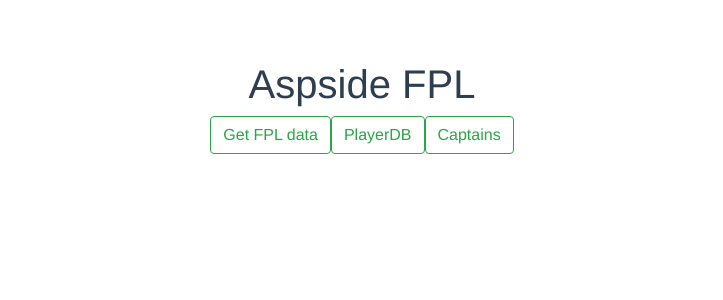
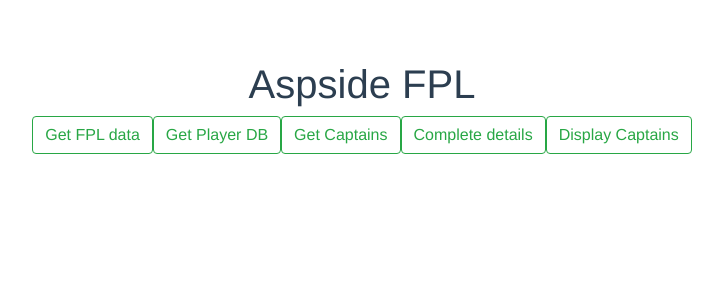
Before and after one commit to dmalvi/vue-fpl2, a Vue app: page / in a window 1280 px wide. Shown: the top 300 px of the page, without its empty margins (278-1001 px from the left). Built offline with nearby package versions, Linux system fonts and the light colour scheme.

Commit message:
functions prepared

```diff
--- a/src/components/Aspside.vue
+++ b/src/components/Aspside.vue
@@ -1,32 +1,40 @@
 <template>
   <div class="hello">
     <h1>{{ title }}</h1>
-    <!--
-    <button @click.prevent="fetchLeague">Get teams</button>
-    <button @click="fetch2">test2</button> -->
-    <button class="btn btn-outline-success" @click="fetchLeague2">Get FPL data</button>
-    <button class="btn btn-outline-success" @click="playerDatabase">PlayerDB</button>
-    <button class="btn btn-outline-success" @click="teamCaptains">Captains</button>
-    <div v-if="teams.length">
+    <button class="btn btn-outline-success" @click="fetchAspside">Get FPL data</button>
+    <button class="btn btn-outline-success" @click="fetchPlayerDb">Get Player DB</button>
+    <button class="btn btn-outline-success" @click="fetchCaptains">Get Captains</button>
+    <button class="btn btn-outline-success" @click="completeDetails">Complete details</button>
+    <button class="btn btn-outline-success" @click="captainNames">Display Captains</button>
+    <div v-if="teamWithCaptainIds.length">
       <table class="table">
         <thead>
           <tr>
             <th>Rank</th>
             <th>Name</th>
+            <!-- <th>Team ID</th> -->
             <th>Points</th>
+            <th>Captain</th>
+            <th>Vice Captain</th>
           </tr>
         </thead>
 
-        <tbody v-for="team in teams" v-bind:key="team.rank">
+        <tbody v-for="team in teamWithCaptainIds" v-bind:key="team.rank">
           <tr>
             <td>{{team.rank}}</td>
             <td>{{team.entry_name}}</td>
+            <!-- <td>{{team.entry}}</td> -->
             <td>{{team.total}}</td>
+            <td>{{team.captain_name}}</td>
+            <td>{{team.viceCaptain_name}}</td>
           </tr>
         </tbody>
 
       </table>
     </div>
+    <!-- <div v-if="loading">
+      {{ loading }}
+    </div> -->
   </div>
 </template>
 
@@ -36,13 +44,114 @@ export default {
   data() {
     return {
       title: 'Aspside FPL',
-      teamdata: [],
       teams: [],
       details: [],
       playersDb: [],
+      loading: '',
+      captainsArray:[],
+      capDbTemp: '',
+      teamWithCaptainIds:[]
     }
   },
+  created() {
+    // this.fetchAspside();
+    // this.fetchPlayerDb();
+    console.log('created!');
+  },
+  mounted() {
+    // this.fetchCaptains();
+    console.log('mounted!');
+  },
   methods: {
+  kbk() {
+
+  },
+  fetchAspside() {
+    // LeagueID: 116190
+    // this.loading = 'loading...'
+    let url = 'https://cors-anywhere.herokuapp.com/https://fantasy.premierleague.com/drf/leagues-classic-standings/116190'
+     fetch(url)
+        .then(response => response.json())
+        .then (jsonResponse => {
+          // this.teamData = jsonResponse;
+          this.teams = jsonResponse.standings.results;
+          console.log('League info done!');
+        })
+        // this.loading = '';
+  },
+  // https://fantasy.premierleague.com/drf/bootstrap-static
+  fetchPlayerDb(){
+    let url = 'https://cors-anywhere.herokuapp.com/https://fantasy.premierleague.com/drf/bootstrap-static'
+     fetch(url)
+        .then(response => response.json())
+        .then (jsonResponse => {
+          this.playersDb = jsonResponse.elements;
+          console.log('Players done!');
+        })
+  },
+  fetchCaptains(){
+    // https://fantasy.premierleague.com/drf/entry/877840/event/22/picks
+    let urlPart1 = 'https://cors-anywhere.herokuapp.com/https://fantasy.premierleague.com/drf/entry/';
+    let urlPart3 = '/event/';
+    let urlPart4Gw = '23';
+    let urlPart5 = '/picks';
+    for (let team of this.teams) {
+      let urlPart2TeamId = team.entry;
+      let cAndVc = {
+        teamId: team.entry,
+        name: team.entry_name,
+        captain: '',
+        captain_name: '',
+        viceCaptain: '',
+        viceCaptain_name: '',
+      };
+      fetch(urlPart1+urlPart2TeamId+urlPart3+urlPart4Gw+urlPart5)
+         .then(response => response.json())
+         .then (jsonResponse => {
+          let userData = jsonResponse;
+            for ( let players of userData.picks){
+              if (players.is_captain) {
+                cAndVc.captain = players.element;
+              } if (players.is_vice_captain) {
+                cAndVc.viceCaptain = players.element;
+              }
+            }
+            this.details.push(cAndVc);
+         })
+    }
+  },
+  completeDetails() {
+    let aspsideTeams = [...this.teams]
+    let captainsFromDb = [...this.details]
+    let finalArr = []
+    for (let team of aspsideTeams) {
+      let objToPush = {}
+      captainsFromDb.forEach(function(tm){
+        if (tm.teamId === team.entry){
+          objToPush = { ...tm, ...team}
+          finalArr.push(objToPush)
+        }
+      })
+    }
+    this.teamWithCaptainIds = finalArr;
+    this.captainNames()
+  },
+  captainNames() {
+    // id / first_name / second_name
+    let players = [...this.playersDb]
+    for (let lag of this.teamWithCaptainIds) {
+      players.forEach(function(pl){
+        if (pl.id === lag.captain) {
+          lag.captain_name = pl.first_name +' '+ pl.second_name
+        } else if (pl.id === lag.viceCaptain){
+          lag.viceCaptain_name = pl.first_name +' '+ pl.second_name
+        } else {
+          return null
+        }
+      });
+    }
+  }
+
   //   fetchLeague(){
   //     let users;
   //     let url = 'https://cors-anywhere.herokuapp.com/https://fantasy.premierleague.com/drf/leagues-classic-standings/116190'
@@ -59,42 +168,6 @@ export default {
   //   }
   //   request.send();
   // },
-  fetchLeague2() {
-    let url = 'https://cors-anywhere.herokuapp.com/https://fantasy.premierleague.com/drf/leagues-classic-standings/116190'
-     fetch(url)
-        .then(response => response.json())
-        .then (jsonResponse => {
-          this.teamdata = jsonResponse;
-          console.log('Fetch done!')
-          this.teams = this.teamdata.standings.results
-          this.teamDetails();
-        })
-  },
-  teamDetails() {
-      for (let team of this.teams) {
-        let teamData = {
-          id: team.rank,
-          teamId: team.entry,
-          name: team.entry_name,
-          captain: '',
-        }
-        this.details.push(teamData)
-    }
-  },
-  //https://fantasy.premierleague.com/drf/bootstrap-static
-  playerDatabase(){
-    let url = 'https://cors-anywhere.herokuapp.com/https://fantasy.premierleague.com/drf/bootstrap-static'
-     fetch(url)
-        .then(response => response.json())
-        .then (jsonResponse => {
-          this.playersDb = jsonResponse.elements;
-          console.log('Players done!');
-          console.log(this.playersDb[0].first_name);
-        })
-  },
-  teamCaptains(){
-
-  },
     // fetch2(){
     //   let createCORSRequest = function (method, url) {
     //   let xhr = new XMLHttpRequest();
```
